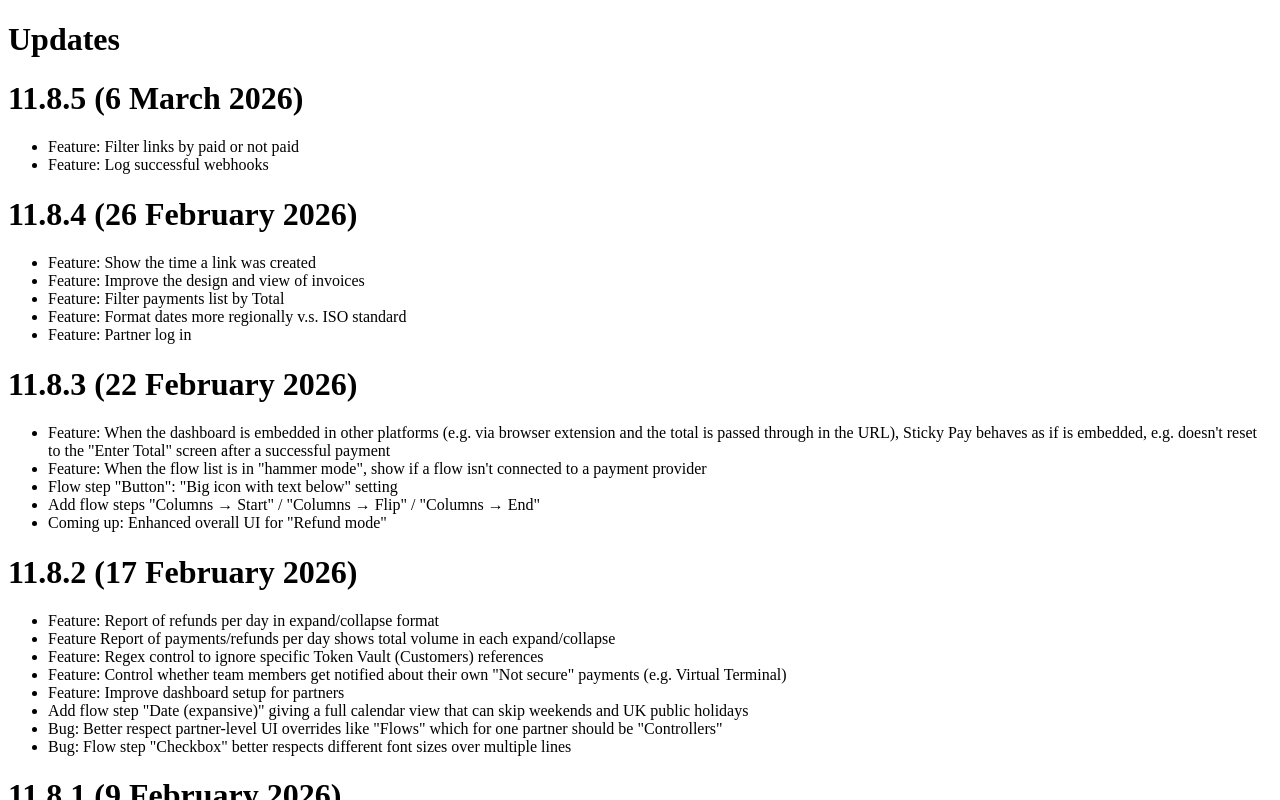
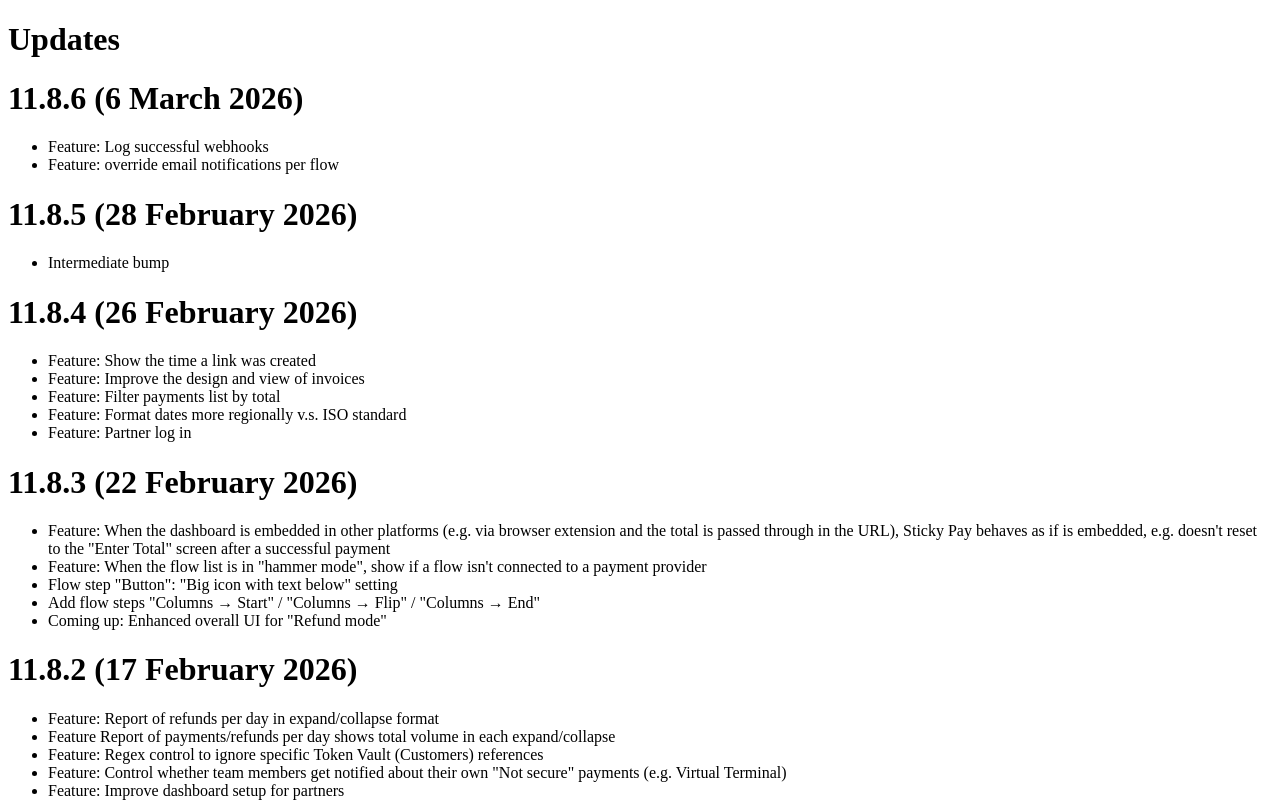
Before and after one commit to Stickyto/sticky-docs, a Next.js app in the folder src/: page /updates in a window 1280 px wide. Shown: the top 800 px of the page. Built offline with nearby package versions, Linux system fonts and the light colour scheme.

Commit message:
'11.8.6 (6 March 2026)'

```diff
--- a/src/pages/updates.mdx
+++ b/src/pages/updates.mdx
@@ -1,13 +1,16 @@
 # Updates
 
-# 11.8.5 (6 March 2026)
- - Feature: Filter links by paid or not paid
+# 11.8.6 (6 March 2026)
  - Feature: Log successful webhooks
+ - Feature: override email notifications per flow
+
+# 11.8.5 (28 February 2026)
+ - Intermediate bump
 
 # 11.8.4 (26 February 2026)
  - Feature: Show the time a link was created
  - Feature: Improve the design and view of invoices
- - Feature: Filter payments list by Total
+ - Feature: Filter payments list by total
  - Feature: Format dates more regionally v.s. ISO standard
  - Feature: Partner log in
 
```
